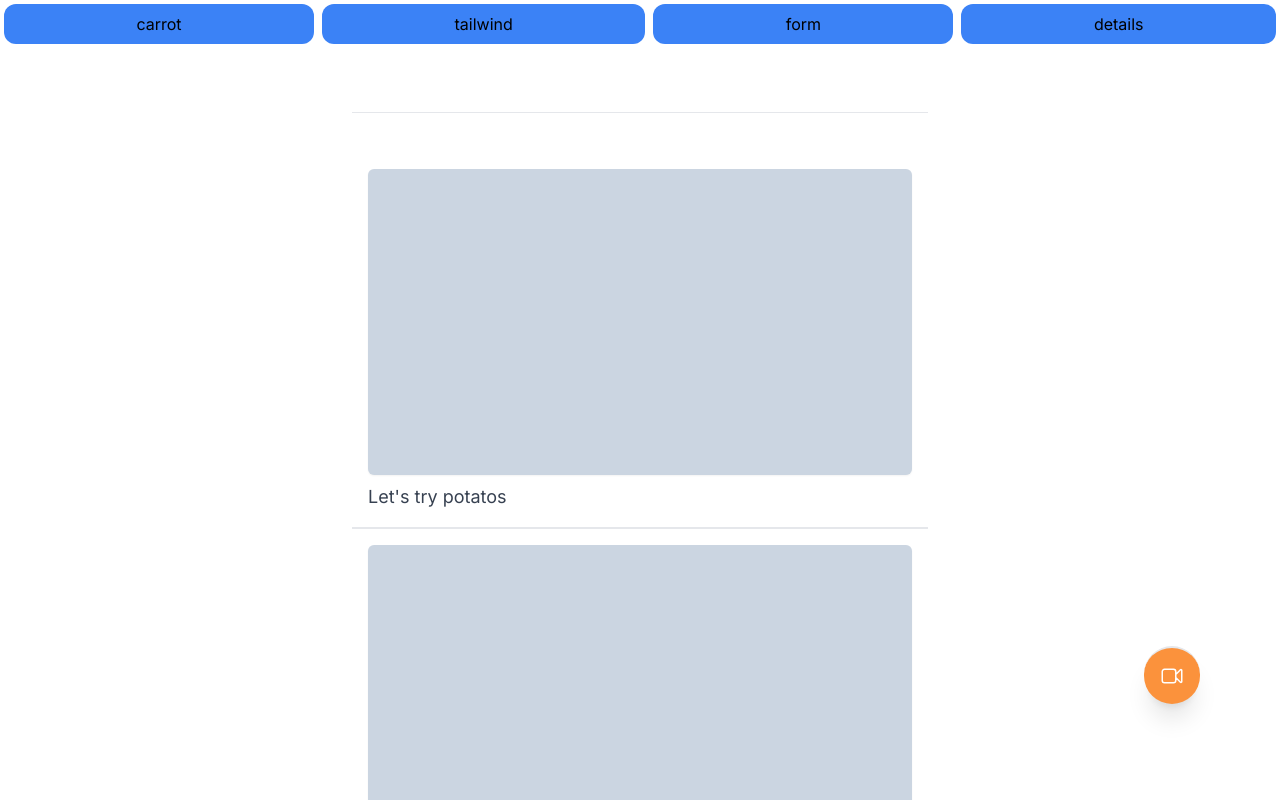
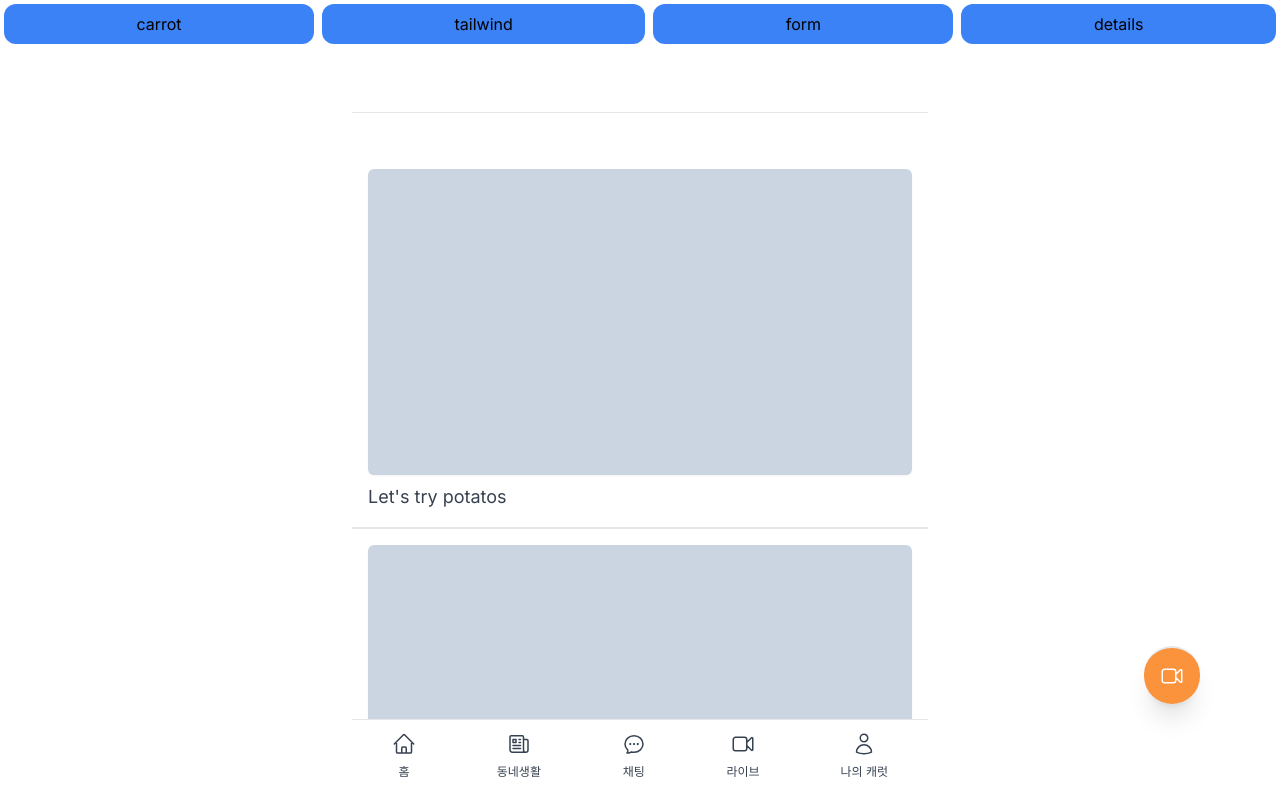
Before and after one commit to wonseok-han/edu-carrot-clone, a Next.js app: page /pages/tailwind/live in a window 1280 px wide. Shown: the top 800 px of the page. Built offline with nearby package versions, Linux system fonts and the light colour scheme.

Commit message:
tabbar사용여부 누락된 페이지 추가

```diff
--- a/app/pages/tailwind/chats/page.tsx
+++ b/app/pages/tailwind/chats/page.tsx
@@ -3,7 +3,7 @@ import type { NextPage } from "next";
 
 const Chats: NextPage = () => {
   return (
-    <Layout>
+    <Layout hasTabBar>
       <div className="py-10 divide-y-[1px]">
         {[0, 1, 2, 3, 4, 5].map((_, i) => (
           <div
--- a/app/pages/tailwind/community/page.tsx
+++ b/app/pages/tailwind/community/page.tsx
@@ -3,7 +3,7 @@ import type { NextPage } from "next";
 
 const Community: NextPage = () => {
   return (
-    <Layout>
+    <Layout hasTabBar>
       <div className="py-16 space-y-8">
         {[1, 2, 3, 4, 5, 7].map((_, i) => (
           <div key={i} className="flex flex-col items-start cursor-pointer">
--- a/app/pages/tailwind/live/page.tsx
+++ b/app/pages/tailwind/live/page.tsx
@@ -3,7 +3,7 @@ import type { NextPage } from "next";
 
 const Live: NextPage = () => {
   return (
-    <Layout>
+    <Layout hasTabBar>
       <div className="py-10 divide-y-2 space-y-4">
         {[1, 2, 3, 4, 5].map((_, i) => (
           <div key={i} className="pt-4 px-4">
--- a/app/pages/tailwind/profile/page.tsx
+++ b/app/pages/tailwind/profile/page.tsx
@@ -3,7 +3,7 @@ import type { NextPage } from "next";
 
 const Profile: NextPage = () => {
   return (
-    <Layout>
+    <Layout hasTabBar>
       <div className="py-10 px-4">
         <div className="flex items-center space-x-3">
           <div className="w-16 h-16 bg-slate-500 rounded" />
```
